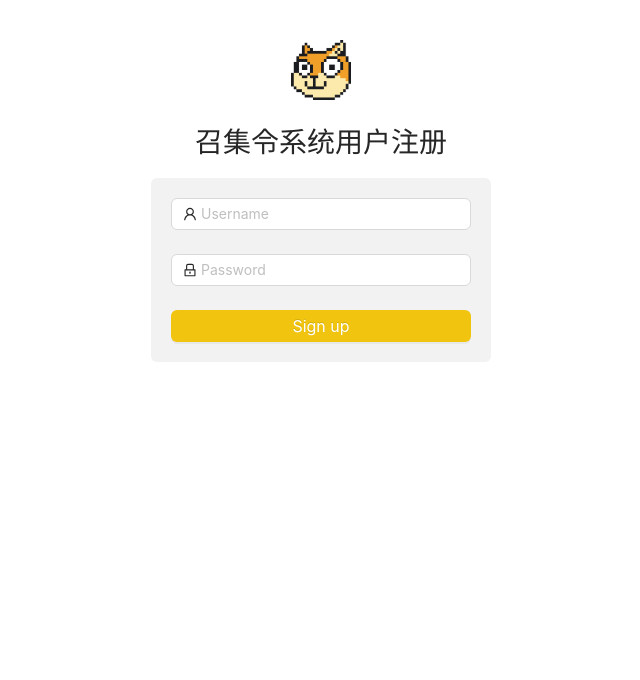
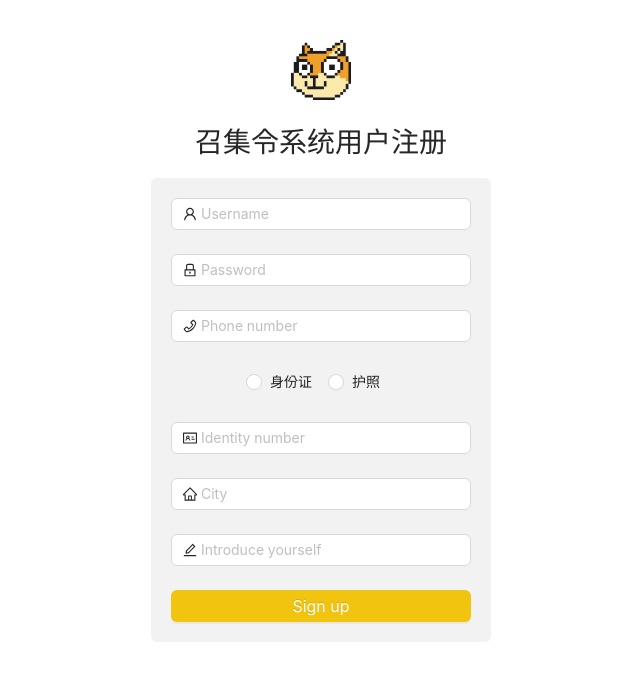
Before and after one commit to StupidRabbit29/Web01_front-end, a React (Create React App) app: page /signup in a window 1280 px wide. Shown: the top 680 px of the page, without its empty margins (319-959 px from the left). Built offline with nearby package versions, Linux system fonts and the light colour scheme.

Commit message:
update signin and signup

```diff
--- a/src/App.js
+++ b/src/App.js
@@ -7,13 +7,29 @@ import SignUp from './SignUp';
 const App = () => {
   const [user, setUser] = useState(null);
   // const [password, setPassword] = useState(null);
-  const [email, setEmail] = useState(null);
   const [phone, setPhone] = useState(null);
-  const [userType, setUserType] = useState(null);
+  const [description, setDescription] = useState("这个用户很懒，他什么也没有说");
+  const [userType, setUserType] = useState(1);
+  const [identityType, setIdentityType] = useState(null);
+  const [identityNum, setIdentityNum] = useState(null);
+  const [level, setLevel] = useState(1);
+  const [city, setCity] = useState(null);
   const [isLogIn, setIsLogIn] = useState(false);
 
+  const userLogIn = (userinfo) => {
+    setUser(userinfo.name);
+    setPhone(userinfo.phone_num);
+    setDescription(userinfo.description);
+    setUserType(userinfo.user_type);
+    setIdentityType(userinfo.identity_type);
+    setIdentityNum(userinfo.identity_num);
+    setLevel(userinfo.level);
+    setCity(userinfo.city);
+    setIsLogIn(true);
+  };
+
   const userVars = {
-    user, setUser, email, setEmail, phone, setPhone, userType, setUserType, isLogIn, setIsLogIn
+    user, setUser, phone, setPhone, description, setDescription, userType, setUserType, identityType, setIdentityType, identityNum, setIdentityNum, level, setLevel, city, setCity, isLogIn, setIsLogIn, userLogIn
   };
 
   return (
--- a/src/Home.js
+++ b/src/Home.js
@@ -23,9 +23,7 @@ const Home = (props) => {
           </Row>
         </Layout.Header>
         <Layout.Content>
-          <p>{props.userVars.user}</p>
-          {/* <p>{location.state.userName}</p>
-          <p>{location.state.userPassword}</p> */}
+          {console.log(props.userVars)}
         </Layout.Content>
         <Layout.Footer>
         </Layout.Footer>
--- a/src/Network.js
+++ b/src/Network.js
@@ -7,6 +7,7 @@ export const GET = (url, success, fail) => {
     }
     throw new Error(`网络请求失败 (${response.statusText})`);
   }).then((json) => {
+    console.log(json);
     if (json.result === 'success') {
       success(json);
     } else {
@@ -29,9 +30,10 @@ export const POST = (url, payload, success, fail) => {
     }
     throw new Error(`网络请求失败 (${response.statusText})`);
   }).then((json) => {
+    console.log(json);
     if (json.result === 'success') {
       success(json);
-    } else if (json.result === 'error') {
+    } else if (json.result === 'fail') {
       fail(json.errMsg);
     } else {
       throw new Error('非法请求。');
--- a/src/SignIn&Up.css
+++ b/src/SignIn&Up.css
@@ -3,7 +3,6 @@
     background: #f2f2f2;
     padding: 20px;
     width: 340px;
-    height: 184px;
     text-align: center;
     margin: auto;
     /* position: relative;
--- a/src/SignIn.js
+++ b/src/SignIn.js
@@ -8,33 +8,19 @@ import './SignIn&Up.css'
 
 const SignIn = (props) => {
   let history = useHistory();
+  const [form] = Form.useForm();
 
   const formSubmit = (values) => {
     // 用户验证
-    GET(`/login/${values.username}`, (json) => {
+    GET(`/signin?name=${values.name}&password=${values.password}`, (json) => {
       console.log(json);
+      props.userVars.userLogIn(json.userinfo[0])
+      history.push("/");
     }, (errMsg) => {
-      message.error(errMsg);
+        message.error(errMsg);
+        form.resetFields();
     })
 
-    // 后期需要改成响应后端返回结果，也有可能是错误的登录
-    if (true) {
-      props.userVars.setUser(values.username);
-      props.userVars.setEmail("test");
-      props.userVars.setPhone("test");
-      props.userVars.setUserType("1");
-      props.userVars.setIsLogIn(true);
-    };
-
-    // 登录验证通过，允许跳转到主页面
-    // const location = {
-      // pathname: "/",
-      // state: {
-      //   userName: values.username,
-      //   userPassword: values.password
-      // }
-    // };
-    history.push("/");
   };
 
   if (!props.userVars.isLogIn) {
@@ -56,9 +42,9 @@ const SignIn = (props) => {
         <h1 style={{ textAlign: 'center', }} >
           召集令系统用户登录
         </h1>
-        <div className="rcorners" >
-          <Form name="basic" initialValues={{ remember: true }} onFinish={formSubmit} >
-            <Form.Item name="username" rules={[{ required: true, message: 'Please input your username!' }]} >
+        <div className="rcorners" style={{ height: "184px" }} >
+          <Form form={form} name="basic" initialValues={{ remember: true }} onFinish={(values)=>formSubmit(values)} >
+            <Form.Item name="name" rules={[{ required: true, message: 'Please input your username!' }]} >
               <Input
                 prefix={<UserOutlined className="site-form-item-icon" />} placeholder="Username"
                 style={{ width: '100%', borderRadius: '6px'}}
@@ -80,6 +66,12 @@ const SignIn = (props) => {
               </Button>
             </Form.Item>
           </Form>
+          <Button type="link" htmlType="button"
+            style={{ width: '100%', borderRadius: '6px', border: 'none', fontSize: '16px', }}
+            onClick={()=>{history.push("/signup")}}
+          >
+            Create a new user!
+          </Button>
         </div>
       </div>
     );
--- a/src/SignUp.js
+++ b/src/SignUp.js
@@ -1,32 +1,36 @@
 import React, { useState } from 'react';
-import { Button, Input, Form, message } from 'antd';
+import { Button, Input, Form, message, Radio } from 'antd';
 import { Link, Redirect, useHistory  } from 'react-router-dom';
-import { GET } from './Network';
-import { UserOutlined, LockOutlined } from '@ant-design/icons';
+import { GET, POST } from './Network';
+import { UserOutlined, LockOutlined, PhoneOutlined, HomeOutlined, IdcardOutlined, EditOutlined } from '@ant-design/icons';
 import doge from "./doge.png"
 import './SignIn&Up.css'
 
 const SignUp = (props) => {
   let history = useHistory();
+  const [idtype, setIDType] = useState(1);
+  const [form] = Form.useForm();
 
   const formSubmit = (values) => {
+    console.log(values);
     // 用户注册
-    // GET(`/login/${values.username}`, (json) => {
-    //   console.log(json);
-    // }, (errMsg) => {
-    //   message.error(errMsg);
-    // })
-
-    // 后期需要改成响应后端返回结果，也有可能是错误的登录
-    // if (true) {
-    //   props.userVars.setUser(values.username);
-    //   props.userVars.setEmail("test");
-    //   props.userVars.setPhone("test");
-    //   props.userVars.setUserType("1");
-    //   props.userVars.setIsLogIn(true);
-    // };
-
-    history.push("/signin");
+    const payload = {
+      'name': values.name,
+      'password': values.password,
+      'phone_num': values.phonenum,
+      'description': values.description,
+      'identity_type': `${values.identitytype}`,
+      'identity_num': values.identitynum,
+      'city': values.city
+    };
+    console.log(payload);
+    POST('/signup', payload, (json) => {
+      message.success("Signup successfully, signin now!")
+      history.push("/signin");
+    }, (errMsg) => {
+      message.error(errMsg);
+      form.resetFields();
+    })
   };
 
   if (!props.userVars.isLogIn) {
@@ -48,9 +52,9 @@ const SignUp = (props) => {
         <h1 style={{ textAlign: 'center', }} >
           召集令系统用户注册
         </h1>
-        <div className="rcorners" >
-          <Form name="basic" initialValues={{ remember: true }} onFinish={formSubmit} >
-            <Form.Item name="username" rules={[{ required: true, message: 'Please input your username!' }]} >
+        <div className="rcorners" style={{ height: "464px" }}>
+          <Form form={form} name="basic" initialValues={{ remember: true }} onFinish={(values)=>formSubmit(values)} >
+            <Form.Item name="name" rules={[{ required: true, message: 'Please input your username!' }]} >
               <Input
                 prefix={<UserOutlined className="site-form-item-icon" />} placeholder="Username"
                 style={{ width: '100%', borderRadius: '6px'}}
@@ -61,6 +65,36 @@ const SignUp = (props) => {
                 prefix={<LockOutlined className="site-form-item-icon" />}
                 type="password"
                 placeholder="Password"
+                style={{ width: '100%', borderRadius: '6px'}}
+              />
+            </Form.Item>
+            <Form.Item name="phonenum" rules={[{ required: true, message: 'Please input your phone number!' }]} >
+              <Input
+                prefix={<PhoneOutlined className="site-form-item-icon" />} placeholder="Phone number"
+                style={{ width: '100%', borderRadius: '6px'}}
+              />
+            </Form.Item>
+            <Form.Item name="identitytype" rules={[{ required: true, message: 'Please select your identity type!' }]} >
+              <Radio.Group onChange={(e)=>{setIDType(e.target.value)}} value={idtype} >
+                <Radio value={1} >身份证</Radio>
+                <Radio value={2} >护照</Radio>
+              </Radio.Group>
+            </Form.Item>
+            <Form.Item name="identitynum" rules={[{ required: true, message: 'Please input your identity number!' }]} >
+              <Input
+                prefix={<IdcardOutlined className="site-form-item-icon" />} placeholder="Identity number"
+                style={{ width: '100%', borderRadius: '6px'}}
+              />
+            </Form.Item>
+            <Form.Item name="city" rules={[{ required: true, message: 'Please input your city!' }]} >
+              <Input
+                prefix={<HomeOutlined className="site-form-item-icon" />} placeholder="City"
+                style={{ width: '100%', borderRadius: '6px'}}
+              />
+            </Form.Item>
+            <Form.Item name="description" rules={[{ required: false, message: 'Introduce yourself!' }]} >
+              <Input
+                prefix={<EditOutlined className="site-form-item-icon" />} placeholder="Introduce yourself"
                 style={{ width: '100%', borderRadius: '6px'}}
               />
             </Form.Item>
```
Lines whose indentation alone changed are shown as unchanged.
